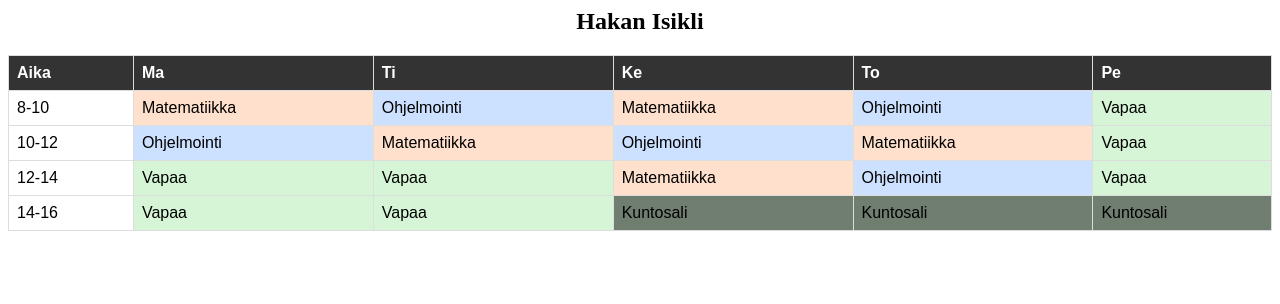
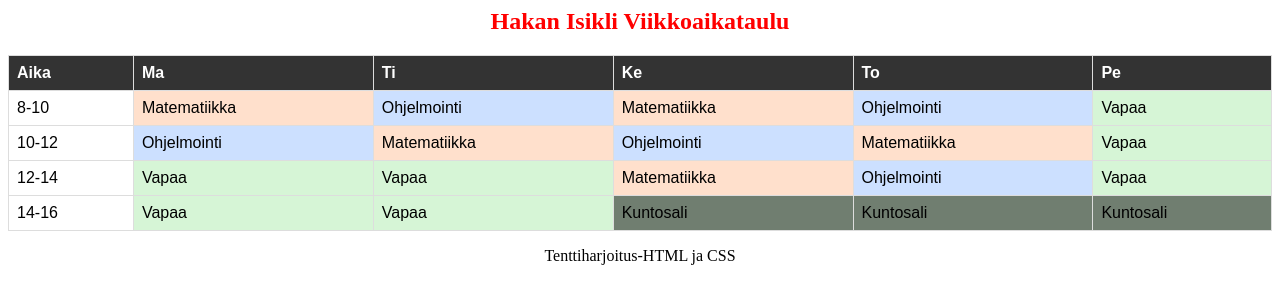
Before and after one commit to Hakannnn77/index.html, a plain HTML site: page index.html in a window 1280 px wide. Drawn offline with Linux system fonts and the light colour scheme.

Commit message:
paragraph lisätty

```diff
--- a/index.html
+++ b/index.html
@@ -5,7 +5,7 @@
 </head>
 <body>
 
-  <center><h2>Hakan Isikli</h2></center>
+  <center><h2 style="color: red;">Hakan Isikli Viikkoaikataulu</h2></center>
 
 <table>
   <tr>
@@ -52,3 +52,4 @@
 
 </body>
 </html>
+<center><p> Tenttiharjoitus-HTML ja CSS</p>
```
Also changed, not shown: tyyli.css (line endings or trailing spaces).
